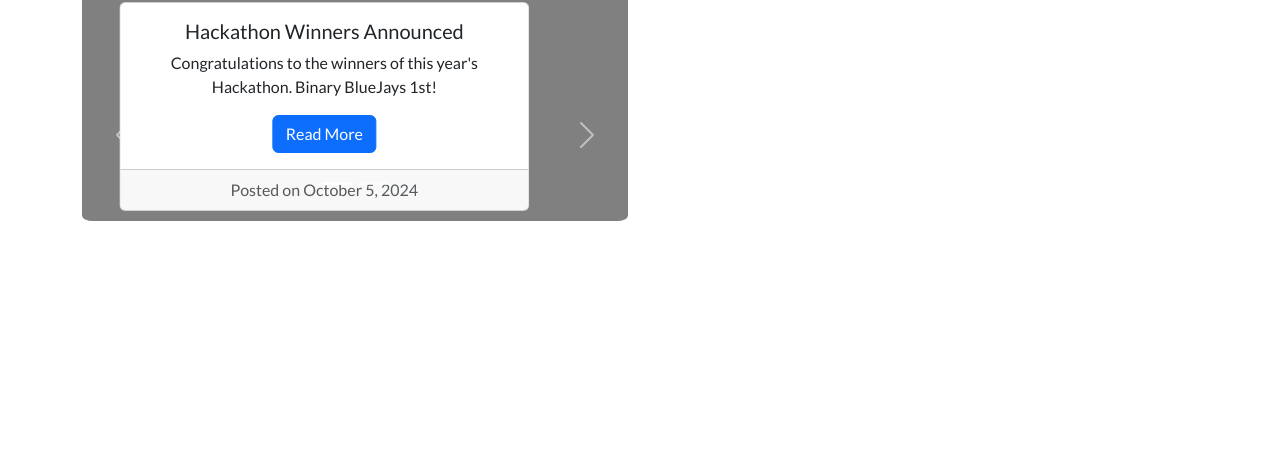
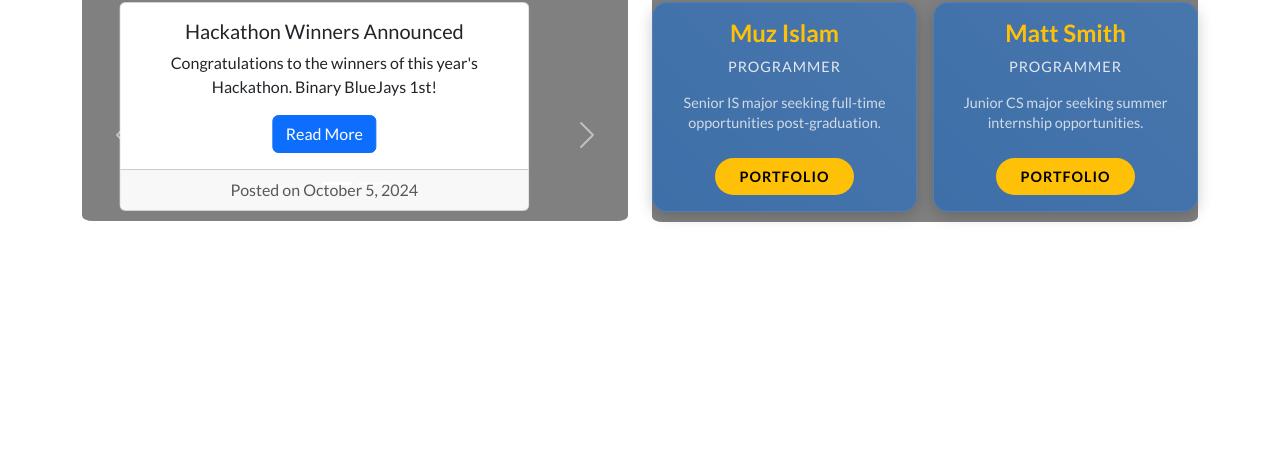
Before and after one commit to Etown-CS310/club_hub, a website: page public/index.html in a window 1280 px wide. Shown: the part 298-750 px from the top of the page. Drawn offline with nearby package versions, Linux system fonts and the light colour scheme; no server answers.

Commit message:
About Us Section added to Home Page

```diff
--- a/public/index.html
+++ b/public/index.html
@@ -128,10 +128,37 @@
         </div>
 
 
+        <!-- Club Events Section -->
+        <div class="col home-about-section">
+          <div class="custom-container col-margin d-flex flex-column">
+            <h2>
+              <a href="/pages/aboutUs.html" id="aboutUs">About Us</a>
+            </h2>
+            <div class="team-grid">
+              <div class="team-member">
+                <h3 class="member-name">Muz Islam</h3>
+                <p class="member-role">Programmer</p>
+                <p class="member-bio">Senior IS major seeking full-time opportunities post-graduation.</p>
+                <div class="btn-container">
+                  <a href="https://muzzy3k.github.io/" class="btn aboutBtn" target="_blank">Portfolio</a>
+                </div>
+              </div>
+
+              <div class="team-member">
+                <h3 class="member-name">Matt Smith</h3>
+                <p class="member-role">Programmer</p>
+                <p class="member-bio">Junior CS major seeking summer internship opportunities.</p>
+                <div class="btn-container">
+                  <a href="https://msmit99.github.io/" class="btn aboutBtn" target="_blank">Portfolio</a>
+                </div>
+              </div>
             </div>
           </div>
         </div>
 
+      </div>
+      </div>
+      </div>
     </main>
 
     <footer id="footer"></footer>
--- a/public/style.css
+++ b/public/style.css
@@ -337,7 +337,7 @@ footer {
     cursor: pointer !important;
 }
 
-/* ------------------- Custom Styles for Calendar Buttons ------------------- */
+/* ------------- Custom Styles for Calendar Buttons ------------------- */
 .custom-calendar .fc-button-active {
     background-color: var(--bs-primary-dark, #0056b3) !important;
     border-color: var(--bs-primary-dark, #0056b3) !important;
@@ -369,7 +369,7 @@ footer {
 }
 
 
-/* ------------------- Filter sidebar positioning and styling ------------------- */
+/* ------------- Filter sidebar positioning and styling --------------- */
 .filter-sidebar {
     width: 300px;
     flex-shrink: 0;
@@ -390,7 +390,7 @@ footer {
 }
 
 
-/* ------------------- Custom Styles for Modal Close Buttons ------------------- */
+/* -------------- Custom Styles for Modal Close Buttons --------------- */
 #createEventModal .btn-close,
 #eventDetailsModal .btn-close,
 #editEventModal .btn-close {
@@ -515,7 +515,7 @@ form .form-control {
     opacity: 0.8;
 }
 
-/* ------------------- editMyClub.html -- Edit/Add Buttons ------------------- */
+/* -------------- editMyClub.html -- Edit/Add Buttons ----------------- */
 
 .edit-button:hover{
     background-color: #c43e1f;
@@ -531,7 +531,7 @@ form .form-control {
     font-size: 1.75rem;
   }
 
-/* ------------------- editMyClub.html & myClub.html Corners Button ------------------- */
+/* ---------- editMyClub.html & myClub.html Corners Button ------------ */
 
 /* editMyClub HTML */
 .edit-button-container {
@@ -716,7 +716,7 @@ textarea.form-control.contact {
     transform: translateY(-1px);
 }
 
-/* ------------------- About Us Page Enhanced Styles ------------------- */
+/* ------------------- About Us Page ------------------- */
 body#aboutUsBody {
     font-family: 'Lato', sans-serif;
     background: var(--gradient-bg);
@@ -762,14 +762,6 @@ body#aboutUsBody {
     height: 4px;
     background: var(--accent-color);
     border-radius: 2px;
-}
-
-.subtitle {
-    color: var(--text-color);
-    font-size: 1.3rem;
-    font-weight: 300;
-    margin-top: 1.5rem;
-    opacity: 0.9;
 }
 
 .team-grid {
@@ -939,6 +931,68 @@ body#aboutUsBody {
     }
 }
 
+
+/* ---------------- About Us Section Home Page ------------------------ */
+
+#aboutUs{
+    text-decoration: none;
+    color: inherit;
+    cursor: pointer;
+}
+
+.home-about-section .team-grid {
+    display: flex;
+    gap: 1rem;
+    justify-content: center;
+    margin-top: 0;
+}
+
+.home-about-section .team-member {
+    background-color: #3e6fa8;
+    border-radius: 15px;
+    padding: 1rem;
+    color: white;
+    text-align: center;
+    flex: 1;
+    max-width: 280px;
+}
+
+.home-about-section .member-name {
+    color: #ffc107;
+    font-size: 1.5rem;
+    margin-bottom: 0.5rem;
+}
+
+.home-about-section .member-role {
+    text-transform: uppercase;
+    letter-spacing: 1px;
+    margin-bottom: 1rem;
+    font-size: 0.9rem;
+}
+
+.home-about-section .member-bio {
+    margin-bottom: 1.5rem;
+    font-size: 0.9rem;
+    line-height: 1.4;
+}
+
+.home-about-section .aboutBtn {
+    background-color: #ffc107;
+    color: #000;
+    text-transform: uppercase;
+    padding: 0.5rem 1.5rem;
+    border-radius: 25px;
+    font-weight: bold;
+    border: none;
+    transition: background-color 0.3s ease;
+    font-size: 0.9rem;
+}
+
+.home-about-section .aboutBtn:hover {
+    background-color: #ffcd39;
+    color: #000;
+}
+
 /*--------------------- Messaging System CSS ---------------------------*/
 .chat-container {
     height: calc(100vh - 200px);
```
Lines whose indentation alone changed are shown as unchanged.
